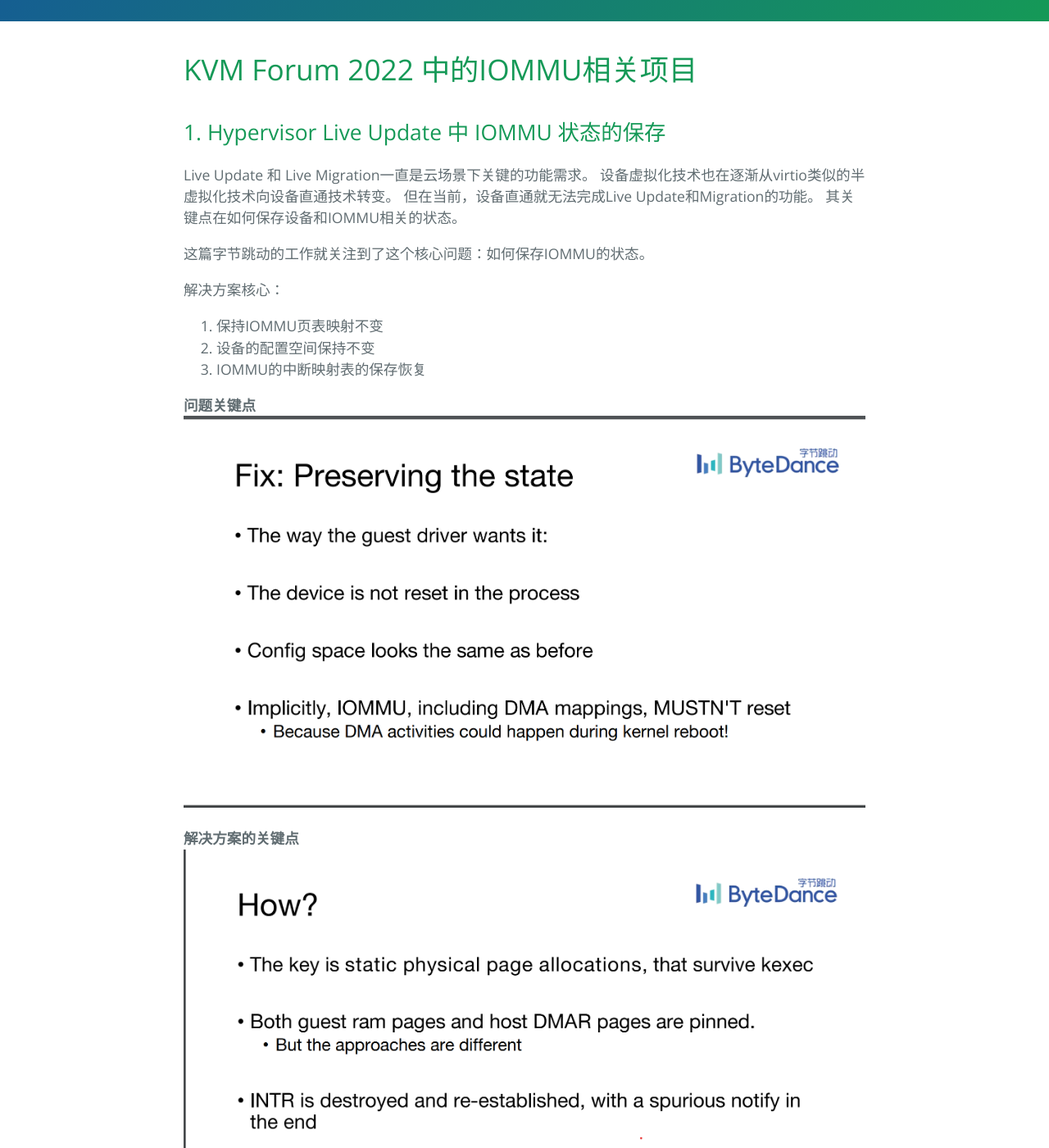
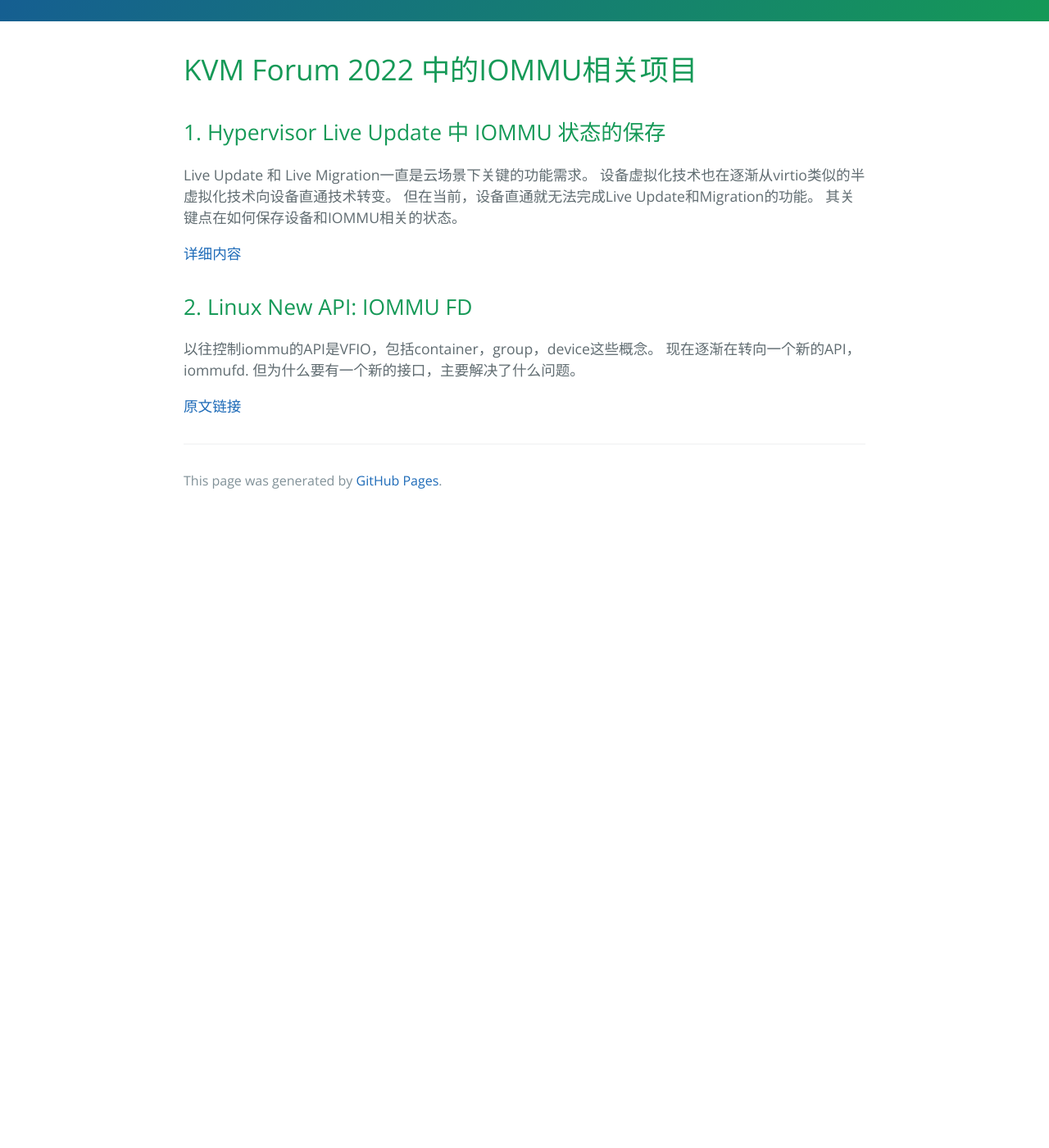
Before and after one commit to cutelizebin/cutelizebin.github.io, a Jekyll site: the page built from post/kvm-forum-2022-iommu.md, in a window 1280 px wide and 1400 px high, scrolled down 291 px. Shown: the whole window at 82% size. Built offline with Jekyll 4.4.1, drawn with Linux system fonts in a browser that asks for light colours; our own code applies the rules of GitHub Pages for plain Markdown files; after the commit the page ends 921 px from its top, so only the background shows below that.

Commit message:
Tech News -> KVM-Forum-2022 -> iommu_fd
1. change dir
2. add iommu_fd post

```diff
--- a/post/kvm-forum-2022-iommu.md
+++ b/post/kvm-forum-2022-iommu.md
@@ -9,18 +9,12 @@ Live Update 和 Live Migration一直是云场景下关键的功能需求。
 但在当前，设备直通就无法完成Live Update和Migration的功能。
 其关键点在如何保存设备和IOMMU相关的状态。
 
-这篇字节跳动的工作就关注到了这个核心问题：如何保存IOMMU的状态。
+[详细内容](./2022-kvm-forum/iommu-preserving.md)
 
-解决方案核心：
-1. 保持IOMMU页表映射不变
-2. 设备的配置空间保持不变
-3. IOMMU的中断映射表的保存恢复
+## 2. Linux New API: IOMMU FD
 
-**问题关键点**
-![问题关键点](./img/kvm-forum-2022-iommu-preserving.png)
+以往控制iommu的API是VFIO，包括container，group，device这些概念。
+现在逐渐在转向一个新的API，iommufd.
+但为什么要有一个新的接口，主要解决了什么问题。
 
-**解决方案的关键点**
-![解决方案的关键点](./img/kvm-forum-2022-iommu-preserving-solution.png)
-
-**slides**
-[原文链接](https://static.sched.com/hosted_files/kvmforum2022/65/kvmforum2022-Preserving%20IOMMU%20states%20during%20kexec%20reboot-v4.pdf)
+[原文链接](https://kvmforum2022.sched.com/event/15jKZ/iommufd-integration-in-qemu-yi-liu-intel-eric-auger-red-hat)
```
Also changed, not shown: post/2022-kvm-forum/iommu-preserving.md (added, +24 -0 lines), post/2022-kvm-forum/img/kvm-forum-2022-iommu-preserving-solution.png (renamed from post/img/kvm-forum-2022-iommu-preserving-solution.png), post/2022-kvm-forum/img/kvm-forum-2022-iommu-preserving.png (renamed from post/img/kvm-forum-2022-iommu-preserving.png).
